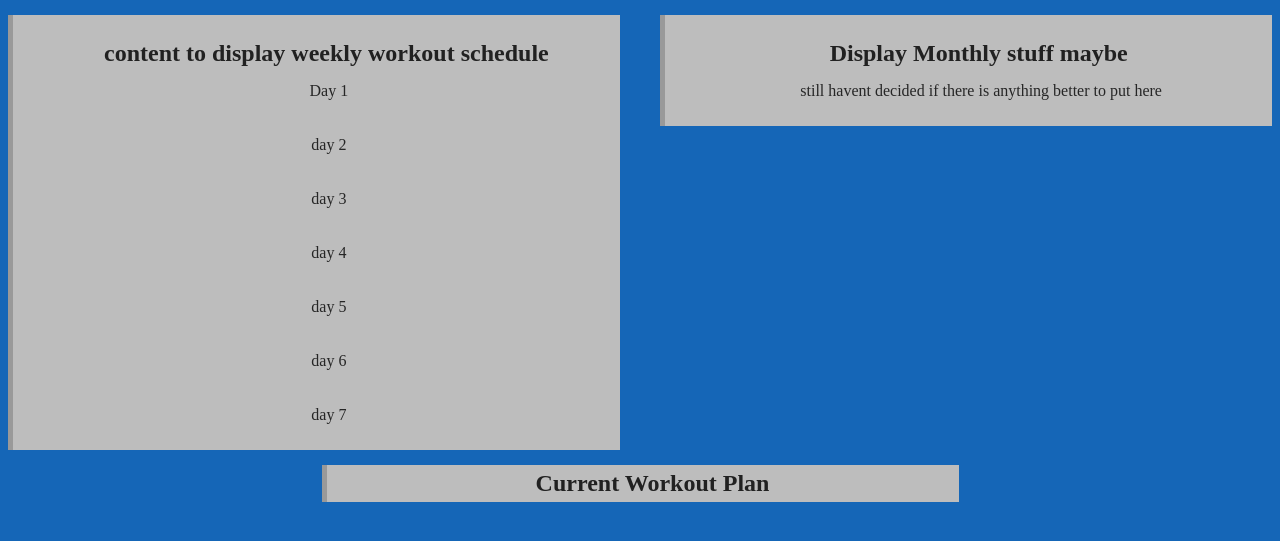
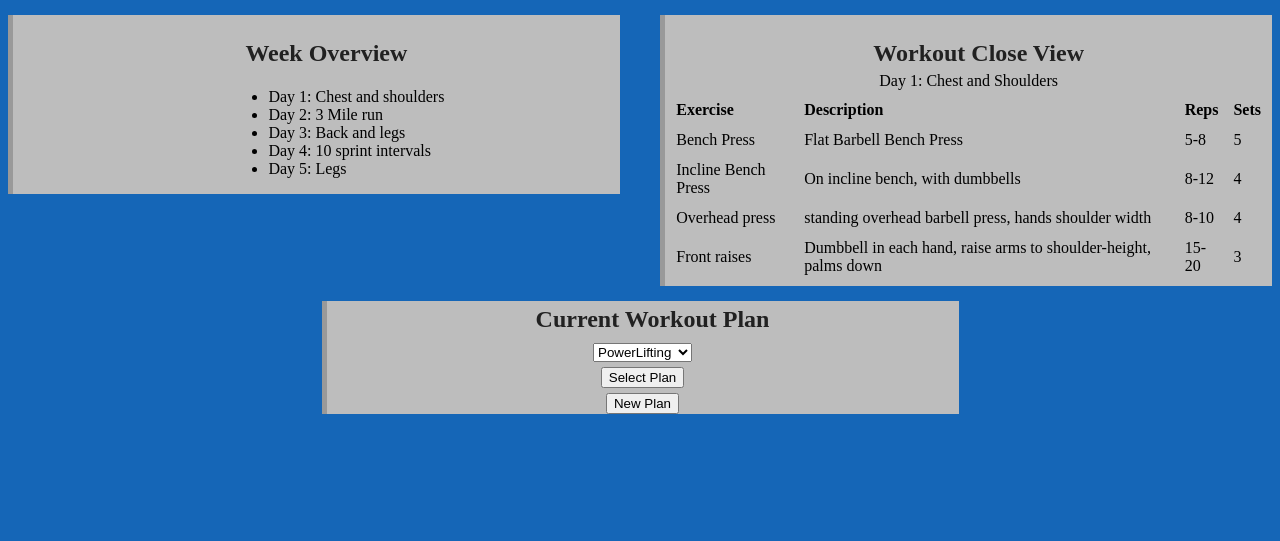
Before and after one commit to matthew-kuhn/FitnessTracker, a PHP site: page /workouts.php in a window 1280 px wide. Shown: the part 105-646 px from the top of the page. Run offline with PHP 8.4, Linux system fonts and the light colour scheme; the visitor is signed in with stand-in values (Sample User, id 1).

Commit message:
add content to workouts page

```diff
--- a/src/fit.css
+++ b/src/fit.css
@@ -90,6 +90,9 @@ footer a:hover {
 
 }
 
+td {
+	word-wrap: break-word;
+}
 
 
 /*color palette taken from https://www.materialpalette.com/blue/blue-grey*/
--- a/src/food.php
+++ b/src/food.php
@@ -20,7 +20,7 @@
 		<link rel="shortcut icon" type="image/png" href="favicon.ico">
 		<script type="text/javascript">
 			function planAction(action){
-				if(action == ""){
+				if(action == "food.php"){
 					alert(action);
 					//we need to change the php session variables to update the menus and grocery list
 					return true;
@@ -78,7 +78,7 @@
 					</select>
 					<input type="submit" name="submit1" value="Select Plan" style="display: block; margin: 0 auto; margin-bottom: 5px">
 				</form>
-				<form name="newPlan" id ="newPlan" method="post" action="" onsubmit="return planAction('food_plan.php')">
+				<form name="newPlan" id ="newPlan" method="?" action="" onsubmit="return planAction('food_plan.php')">
 					<input type="submit" name="submit" value="Create New Plan" style="display: block; margin: 0 auto">
 				</form>
 		</div>
--- a/src/workouts.php
+++ b/src/workouts.php
@@ -18,17 +18,15 @@
 		<link rel="stylesheet" type="text/css" href="fit.css">
 		<link rel="shortcut icon" type="image/png" href="favicon.ico">
 		<script type="text/javascript">
-			function checkLoginForm()
+			function changePlans(action)
 		      {
-		        var userName = document.forms["login_form"]["myusername"].value;
-
-		        if (userName == "")
-		        {
-		          document.getElementById('formFeedback').innerHTML = "ERROR: User Name must be specified.";
-		          return false;
+		        if(action == "existing"){
+		        	// document.getElementById('planSelect').innerHTML = "hello";
+		        	//change workouts on page
 		        }
-		        else
-		          return true;
+		        else{
+		        	//change bottom div to display form to create new plan
+		        }
 		      }
 		</script>
 	</head>
@@ -44,26 +42,66 @@
 			</nav>
 		</header>
 		<div id="weekly" style="float:left; width: 48%; margin-top: 15px; margin-bottom: 15px">
-			<h2><?php echo("content to display weekly workout schedule") ?></h2>
-				<p>Day 1</p>
-				<p>day 2</p>
-				<p>day 3</p>
-				<p>day 4</p>
-				<p>day 5</p>
-				<p>day 6</p>
-				<p>day 7</p>
+			<h2><?php echo("Week Overview") ?></h2>
+			<!-- this will be connected to the database and use php to display the weekly overview -->
+				<ul style="float:left; left: 50%; position: relative;">
+					<li style="float:left; right: 50%; position: relative; clear: both">Day 1: <?php echo "Chest and shoulders"?></li>
+					<li style="float:left; right: 50%; position: relative; clear: both">Day 2: <?php echo "3 Mile run"?></li>
+					<li style="float:left; right: 50%; position: relative; clear: both">Day 3: <?php echo "Back and legs"?></li>
+					<li style="float:left; right: 50%; position: relative; clear: both">Day 4: <?php echo "10 sprint intervals" ?></li>
+					<li style="float:left; right: 50%; position: relative; clear: both">Day 5: <?php echo "Legs"?></li>
+				</ul>
 		</div>
 		<div id="monthly" style="float:right; width: 48%; margin-top: 15px; margin-bottom: 15px">
-			<h2>Display Monthly stuff maybe</h2>
-				<p>still havent decided if there is anything better to put here</p>
+			<h2>Workout Close View</h2>
+			<!-- this will be changed based on which day from the left panel gets clicked -->
+				<table style="margin: auto; border-spacing: 10px; table-layout: fixed;">
+					<caption>Day 1: Chest and Shoulders</caption>
+					<tr>
+						<th style="text-align: left">Exercise</td>
+						<th style="text-align: left">Description</td>
+						<th style="text-align: left">Reps</td>
+						<th style="text-align: left">Sets</td>
+					</tr>
+					<tr>
+						<td>Bench Press</td>
+						<td>Flat Barbell Bench Press</td>
+						<td>5-8</td>
+						<td>5</td>
+					</tr>
+					<tr>
+						<td>Incline Bench Press</td>
+						<td>On incline bench, with dumbbells</td>
+						<td>8-12</td>
+						<td>4</td>
+					</tr>
+					<tr>
+						<td>Overhead press</td>
+						<td>standing overhead barbell press, hands shoulder width</td>
+						<td>8-10</td>
+						<td>4</td>
+					</tr>
+					<tr>
+						<td>Front raises</td>
+						<td>Dumbbell in each hand, raise arms to shoulder-height, palms down</td>
+						<td>15-20</td>
+						<td>3</td>
+					</tr>
+				</table>
 		</div>
 		<div id="planSelect" style="clear: both; width: 50%;">
 			<h2>Current Workout Plan</h2>
-			<form>
-
+			<form name="existingPlan" method="?" action="" onsubmit="return changePlans('existing')" style="margin: auto;">
+				<select style="display: block; margin: 0 auto; margin-top: 5px; margin-bottom: 5px;">
+					<option>PowerLifting</option>
+					<option>Bodybuilding</option>
+					<option>Running</option>
+					<option>Calisthenics</option>
+				</select>
+				<input type="submit" name="submit" value="Select Plan" style="display: block; margin: 0 auto; margin-bottom: 5px">
 			</form>
-			<form>
-
+			<form name="newPlan" method="?" action="" onsubmit="return changePlans('new')">
+				<input type="submit" name="submit" value="New Plan" style="display: block; margin: 0 auto">
 			</form>
 		</div>
 	</body>
```
